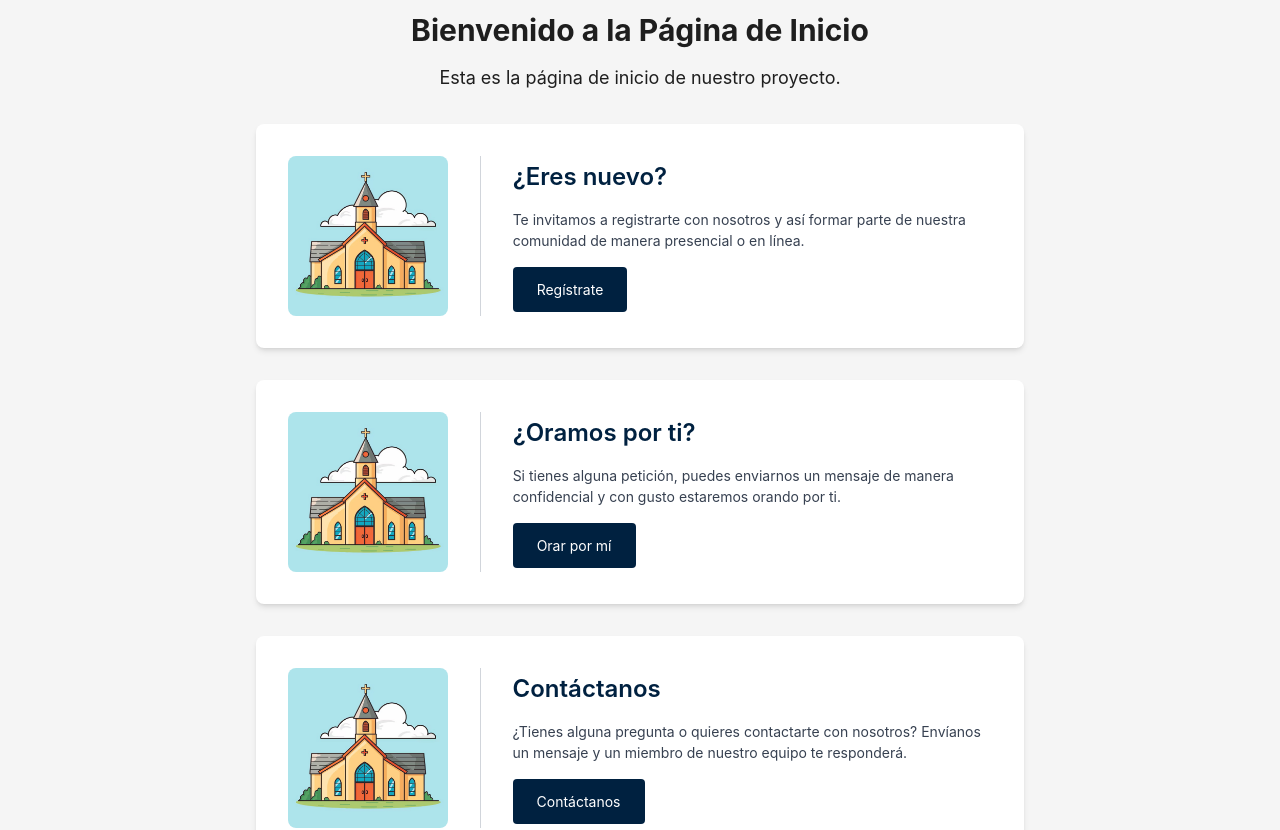
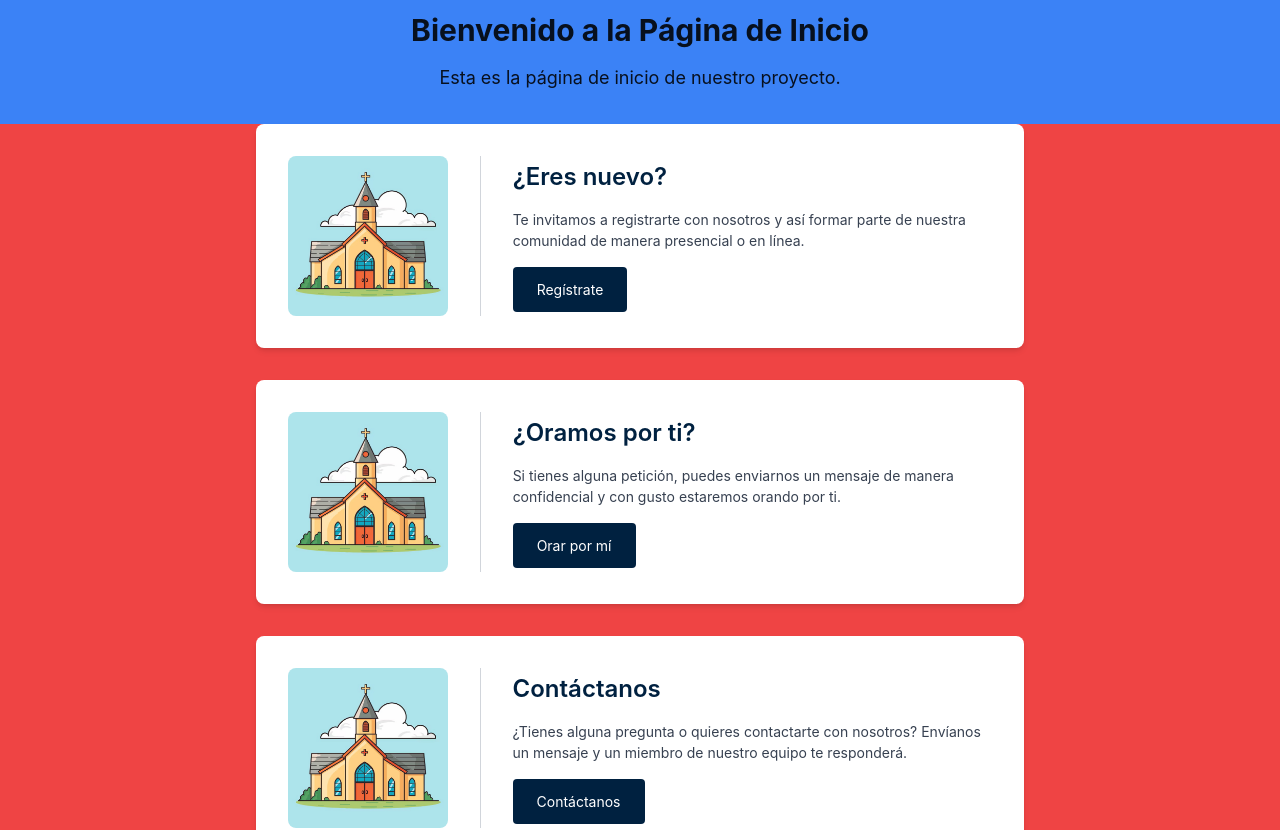
Before and after one commit to RicardoAyala2003/proyecto, a React (Vite) app in the folder frontend/: page / in a window 1280 px wide. Shown: the part 1460-2290 px from the top of the page. Built offline with nearby package versions, Linux system fonts and the light colour scheme.

Commit message:
fix: update Navbar and Inicio components with background colors and restore fallback route

```diff
--- a/frontend/components/Navbar/Navbar.jsx
+++ b/frontend/components/Navbar/Navbar.jsx
@@ -44,7 +44,9 @@ const Navbar = ({ children }) => {
   ];
 
   return (
-    <Layout style={{ minHeight: "100vh" }}>
+    <Layout
+      className="bg-purple-500"
+      style={{ minHeight: "100vh", maxWidth: "100%" }}>
       <Header
         className={`fixed top-0 left-0 w-full z-20 transition-all duration-300 ${
           scrolled ? "h-8" : "h-32"
@@ -183,7 +185,9 @@ const Navbar = ({ children }) => {
       </Drawer>
 
       {/* Contenido */}
-      <Content>{children}</Content>
+      <div className="bg-green-500">
+        <Content>{children}</Content>
+      </div>
     </Layout>
   );
 };
--- a/frontend/pages/Inicio/Inicio.jsx
+++ b/frontend/pages/Inicio/Inicio.jsx
@@ -20,7 +20,7 @@ const Inicio = () => {
   };
 
   return (
-    <div>
+    <div className="bg-blue-500">
       <ImagesBanner
         title="Bienvenido"
         image="/Covers/inicio2.jpg"
@@ -39,6 +39,7 @@ const Inicio = () => {
           Esta es la página de inicio de nuestro proyecto.
         </p>
 
+        <div className="w-full bg-red-500">
           {/* Card 1: ¿Eres nuevo? */}
           <div className="flex justify-center mt-8">
             <div className="bg-white shadow-md rounded-lg p-8 w-full max-w-3xl flex items-center">
@@ -79,8 +80,8 @@ const Inicio = () => {
                   ¿Oramos por ti?
                 </h2>
                 <p className="mb-4 text-gray-700">
-                Si tienes alguna petición, puedes enviarnos un mensaje de manera
-                confidencial y con gusto estaremos orando por ti.
+                  Si tienes alguna petición, puedes enviarnos un mensaje de
+                  manera confidencial y con gusto estaremos orando por ti.
                 </p>
                 <button
                   className="bg-[#002140] text-white px-6 py-3 rounded hover:bg-[#004080] transition"
@@ -106,7 +107,8 @@ const Inicio = () => {
                 </h2>
                 <p className="mb-4 text-gray-700">
                   ¿Tienes alguna pregunta o quieres contactarte con nosotros?
-                Envíanos un mensaje y un miembro de nuestro equipo te responderá.
+                  Envíanos un mensaje y un miembro de nuestro equipo te
+                  responderá.
                 </p>
                 <button
                   className="bg-[#002140] text-white px-6 py-3 rounded hover:bg-[#004080] transition"
@@ -118,6 +120,7 @@ const Inicio = () => {
           </div>
         </div>
       </div>
+    </div>
   );
 };
 
--- a/frontend/src/App.jsx
+++ b/frontend/src/App.jsx
@@ -28,7 +28,7 @@ function App() {
           <Route path="/contacto" element={<Contactar />} />
           <Route path="/envivo" element={<Envivo />} />
           <Route path="/devarea" element={<Devarea />} />
-          {/* <Route path="*" element={<Inicio />} /> */}
+          <Route path="*" element={<Inicio />} />
         </Routes>
       </NAVBAR>
       <Footer />
```
Lines whose indentation alone changed are shown as unchanged.
